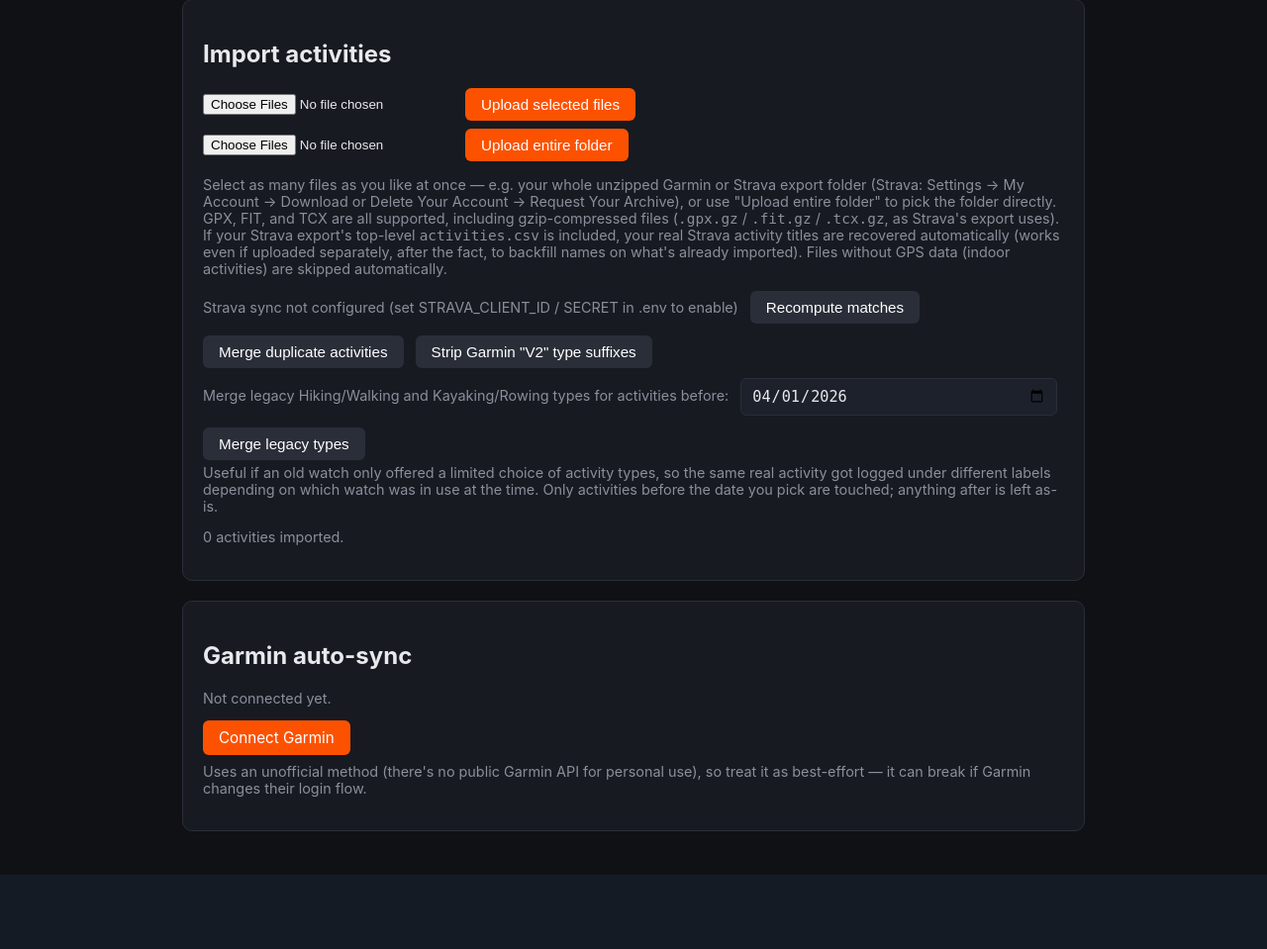
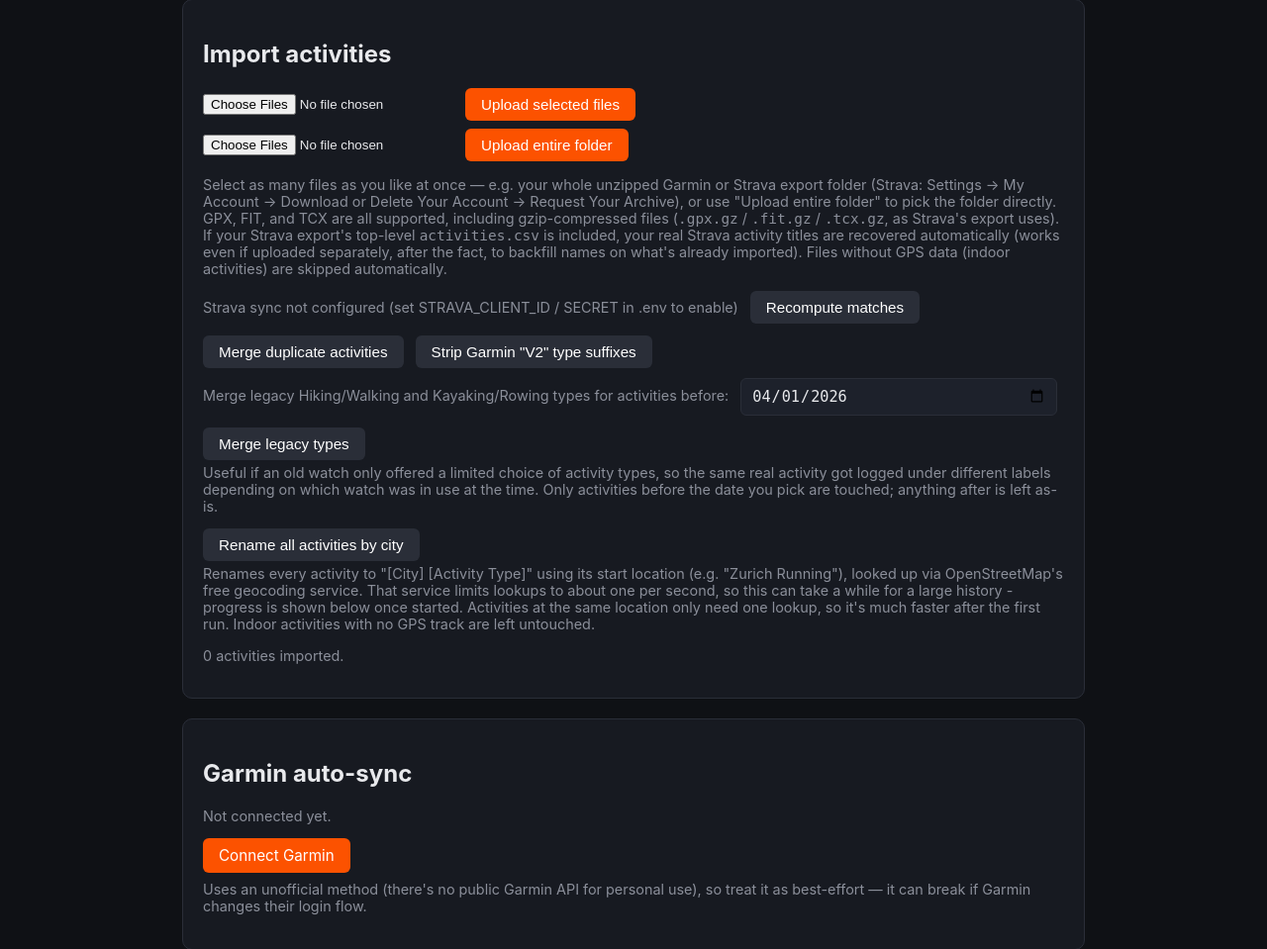
Before and after one commit to magicmatt007/matched-runs, a FastAPI app: page /manage in a window 1280 px wide. Shown: the part 463-1422 px from the top of the page at 99% size. Before the commit the page ends 1347 px from the top, so only its background shows below. Run offline with FastAPI, Linux system fonts and the light colour scheme; data that the repository does not hold is empty; parts of the project's set-up code (start-up, migrations or seed data) failed here and were passed over; some libraries are stand-ins or nearby versions.

Commit message:
v.1.11.0: Simplified y-axis labels for training log. Add rename activities feature Better HA config defaults

```diff
--- a/app/main.py
+++ b/app/main.py
@@ -5,6 +5,7 @@ import gzip
 import logging
 import asyncio
 import sqlite3
+import httpx
 from datetime import datetime, timezone, timedelta
 
 from fastapi import FastAPI, Request, UploadFile, Depends, Form, File
@@ -33,7 +34,7 @@ logging.basicConfig(
     datefmt="%Y-%m-%d %H:%M:%S",
 )
 
-GARMIN_SYNC_INTERVAL_MINUTES = int(os.environ.get("GARMIN_SYNC_INTERVAL_MINUTES", 120))
+GARMIN_SYNC_INTERVAL_MINUTES = int(os.environ.get("GARMIN_SYNC_INTERVAL_MINUTES", 60))
 
 Base.metadata.create_all(bind=engine)
 run_migrations()
@@ -363,6 +364,7 @@ def manage_page(request: Request, db: Session = Depends(get_db)):
         "import_job": _current_import_job,
         "garmin_sync_job": _current_garmin_sync_job,
         "db_import_job": _current_db_import_job,
+        "rename_job": _current_rename_job,
     })
 
 
@@ -1303,6 +1305,142 @@ async def import_db(request: Request):
 @app.get("/manage/db-import-status")
 def db_import_status():
     return _current_db_import_job
+
+
+# ---------------- Rename activities by city ----------------
+# Reverse-geocodes each activity's start point via OpenStreetMap's Nominatim
+# service (the same data source already used for the map tiles) and renames
+# it to "{City} {Activity Type}", e.g. "Zurich Running".
+
+_geocode_cache = {}  # {(lat_rounded, lon_rounded): city_or_None} - persists
+                      # for the app's lifetime, not just one rename run, since
+                      # coordinates rarely change and this avoids re-querying
+                      # Nominatim again on a future re-run of the same action.
+_last_geocode_request_time = [0.0]  # mutable single-element list so the
+                                     # inner function can update it (no
+                                     # `nonlocal`/global juggling needed)
+
+NOMINATIM_USER_AGENT = "MatchedRunsApp/1.0 (self-hosted personal use)"
+
+
+def _reverse_geocode_city(lat: float, lon: float):
+    """Returns a city-like name for a coordinate, or None if geocoding
+    failed or no suitable name was found. Cached by coordinates rounded to
+    3 decimal places (~100m) - many activities on the same route share
+    nearly identical start points, so this avoids hitting Nominatim
+    repeatedly for what's effectively the same location.
+
+    Enforces Nominatim's usage policy of max 1 request/second by sleeping
+    as needed before any actual network call (never for a cache hit)."""
+    key = (round(lat, 3), round(lon, 3))
+    if key in _geocode_cache:
+        return _geocode_cache[key]
+
+    elapsed = time.time() - _last_geocode_request_time[0]
+    if elapsed < 1.0:
+        time.sleep(1.0 - elapsed)
+
+    city = None
+    try:
+        resp = httpx.get(
+            "https://nominatim.openstreetmap.org/reverse",
+            params={"format": "jsonv2", "lat": lat, "lon": lon, "zoom": 14, "addressdetails": 1},
+            headers={"User-Agent": NOMINATIM_USER_AGENT},
+            timeout=10.0,
+        )
+        resp.raise_for_status()
+        address = resp.json().get("address", {})
+        # Try progressively broader place types - not every location has
+        # an actual "city" tag (e.g. a trailhead in the middle of nowhere).
+        city = (
+            address.get("city") or address.get("town") or address.get("village")
+            or address.get("municipality") or address.get("suburb") or address.get("county")
+        )
+    except Exception as e:
+        logger.warning("Reverse geocoding failed for (%s, %s): %s", lat, lon, e)
+    finally:
+        _last_geocode_request_time[0] = time.time()
+
+    _geocode_cache[key] = city
+    return city
+
+
+_current_rename_job = {"active": False}
+
+
+def _run_rename_activities_sync(job):
+    """Runs on a background thread - renaming can genuinely take a while
+    for many activities at different locations, since Nominatim's usage
+    policy caps requests at 1/second. Renaming doesn't change any route
+    geometry, so there's no need to re-run matching afterward."""
+    db = SessionLocal()
+    try:
+        all_activities = db.query(Activity).all()
+        geocodable = [a for a in all_activities if a.full_points]
+        skipped_no_gps = len(all_activities) - len(geocodable)
+
+        job["phase"] = "renaming"
+        job["total"] = len(geocodable)
+        job["processed"] = 0
+        job["renamed"] = 0
+        job["failed"] = 0
+        job["skipped_no_gps"] = skipped_no_gps
+
+        for act in geocodable:
+            job["processed"] += 1
+            lat, lon = act.full_points[0]
+            city = _reverse_geocode_city(lat, lon)
+            if city:
+                new_name = f"{city} {act.activity_type}"
+                if act.name != new_name:
+                    act.name = new_name
+                    job["renamed"] += 1
+            else:
+                job["failed"] += 1
+
+            if job["processed"] % 20 == 0:
+                db.commit()  # periodic commit - keeps progress if interrupted, avoids one giant transaction
+
+        db.commit()
+        job["phase"] = "done"
+    except Exception as e:
+        logger.exception("Rename activities job failed")
+        job["phase"] = "error"
+        job["error"] = str(e)
+    finally:
+        job["active"] = False
+        db.close()
+
+
+@app.post("/rename-activities")
+async def rename_activities_route(request: Request):
+    if _current_rename_job.get("active"):
+        prefix = ingress_prefix(request)
+        return HTMLResponse(
+            "<p>A rename job is already running. Check the Import &amp; "
+            "Sync page for its progress.</p>"
+            f"<p><a href='{prefix}/manage'>back</a></p>",
+            status_code=409,
+        )
+    _current_rename_job.clear()
+    _current_rename_job.update({
+        "active": True,
+        "phase": "renaming",
+        "processed": 0,
+        "total": 0,
+        "renamed": 0,
+        "failed": 0,
+        "skipped_no_gps": 0,
+        "started_at": time.time(),
+        "error": None,
+    })
+    _spawn_background_task(asyncio.to_thread(_run_rename_activities_sync, _current_rename_job))
+    return local_redirect(request, "/manage")
+
+
+@app.get("/manage/rename-status")
+def rename_status():
+    return _current_rename_job
 
 
 # ---------------- Strava OAuth + sync ----------------
--- a/app/matcher.py
+++ b/app/matcher.py
@@ -22,7 +22,7 @@ from app.models import Activity, RouteGroup
 
 RESAMPLE_POINTS = 40
 
-MATCH_DISTANCE_THRESHOLD_M = float(os.environ.get("MATCH_DISTANCE_THRESHOLD_M", 50))
+MATCH_DISTANCE_THRESHOLD_M = float(os.environ.get("MATCH_DISTANCE_THRESHOLD_M", 85))
 MATCH_LENGTH_TOLERANCE = float(os.environ.get("MATCH_LENGTH_TOLERANCE", 0.15))
 
 # When the same real-world activity gets imported from more than one source
--- a/app/templates/manage.html
+++ b/app/templates/manage.html
@@ -121,7 +121,26 @@
         got logged under different labels depending on which watch was in
         use at the time. Only activities before the date you pick are
         touched; anything after is left as-is.</p>
+
+    <form action="{{ base_path }}/rename-activities" method="post" class="row" style="margin-top: 10px;"
+          data-confirm="This renames EVERY activity to '[City] [Activity Type]' (e.g. 'Zurich Running'), overwriting current names. Continue?">
+        <button type="submit" class="secondary">Rename all activities by city</button>
+    </form>
+    <p class="muted" style="margin-top: 4px;">Renames every activity to
+        "[City] [Activity Type]" using its start location (e.g. "Zurich
+        Running"), looked up via OpenStreetMap's free geocoding service.
+        That service limits lookups to about one per second, so this can
+        take a while for a large history - progress is shown below once
+        started. Activities at the same location only need one lookup, so
+        it's much faster after the first run. Indoor activities with no GPS
+        track are left untouched.</p>
+
     <p class="muted">{{ total_activities }} activities imported.</p>
+</section>
+
+<section class="panel" id="rename-progress-panel" style="display:none;">
+    <h2>Rename progress</h2>
+    <div id="rename-progress-content"></div>
 </section>
 
 <section class="panel">
@@ -417,6 +436,50 @@
             pollTimer = setInterval(pollServerStatus, 1000);
         }
     })();
+
+    // --- Rename-by-city progress ---
+    (function () {
+        var panel = document.getElementById('rename-progress-panel');
+        var content = document.getElementById('rename-progress-content');
+        var pollTimer = null;
+
+        function render(job) {
+            if (!job || (!job.active && job.phase !== 'done' && job.phase !== 'error')) {
+                panel.style.display = 'none';
+                return;
+            }
+            panel.style.display = 'block';
+
+            if (job.phase === 'renaming') {
+                var frac = job.total > 0 ? job.processed / job.total : 0;
+                content.innerHTML = job.total > 0
+                    ? '<p>Renaming: ' + job.processed + ' / ' + job.total + '</p>' + progressBar(frac) + etaLine(frac, job.started_at)
+                    : indeterminateLine('Getting started');
+            } else if (job.phase === 'done') {
+                content.innerHTML =
+                    '<p><strong>' + job.renamed + '</strong> renamed, ' +
+                    '<strong>' + job.failed + '</strong> could not be located' +
+                    (job.skipped_no_gps ? ', <strong>' + job.skipped_no_gps + '</strong> skipped (no GPS track)' : '') + '.</p>';
+                if (pollTimer) { clearInterval(pollTimer); pollTimer = null; }
+            } else if (job.phase === 'error') {
+                content.innerHTML = '<p style="color:#e6194b;">Rename failed: ' + job.error + '</p>';
+                if (pollTimer) { clearInterval(pollTimer); pollTimer = null; }
+            }
+        }
+
+        function poll() {
+            fetch('{{ base_path }}/manage/rename-status')
+                .then(function (r) { return r.json(); })
+                .then(render)
+                .catch(function () { /* transient network hiccup - next poll will retry */ });
+        }
+
+        var initialJob = {{ rename_job | tojson }};
+        render(initialJob);
+        if (initialJob && initialJob.active) {
+            pollTimer = setInterval(poll, 1000);
+        }
+    })();
 })();
 </script>
 
```
Also changed, not shown: DOCS.md (+18 -0 lines), app/templates/activity.html (+20 -7 lines), app/templates/log.html (+5 -2 lines), config.yaml (+8 -5 lines), CHANGELOG.md, 1 other file.
